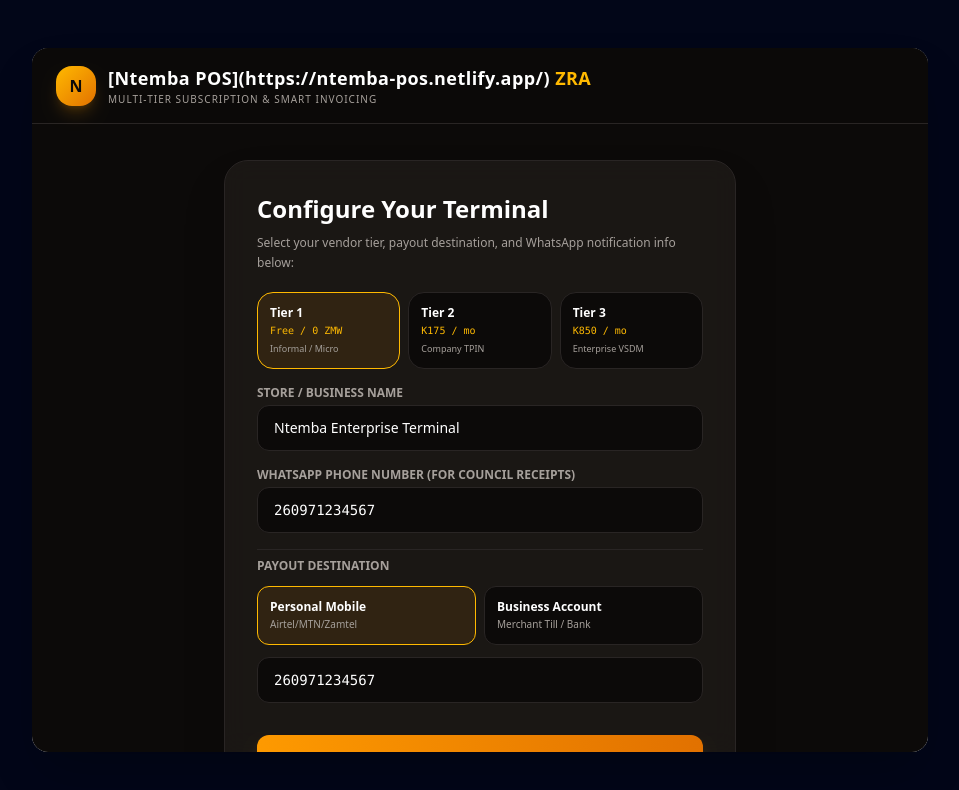
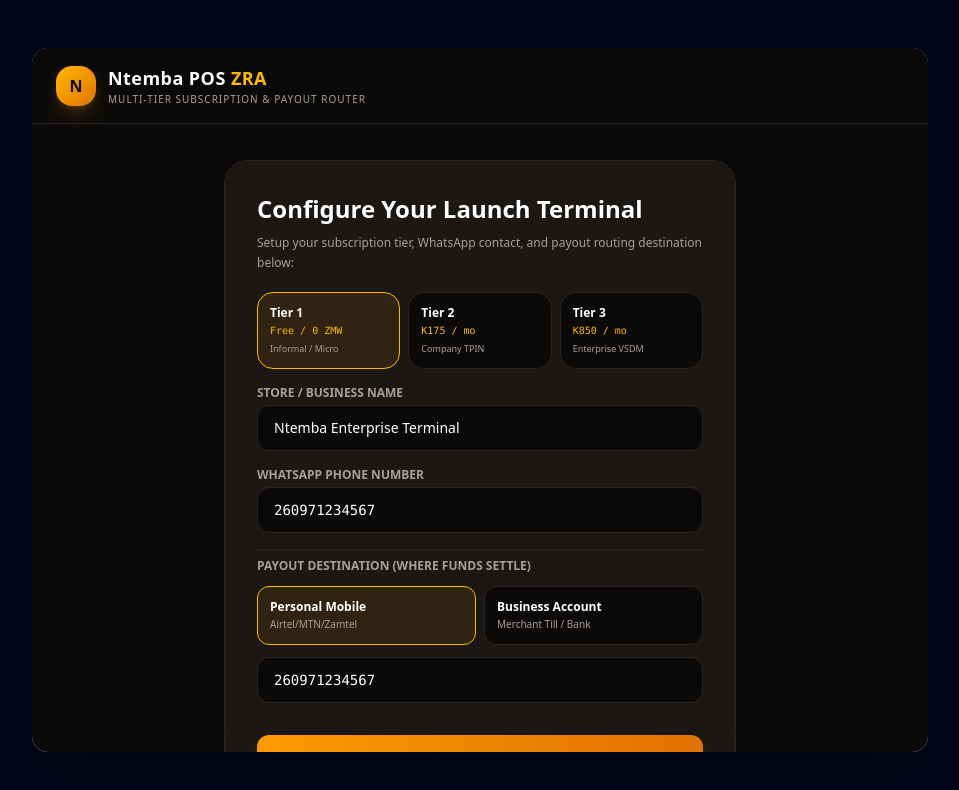
Before and after one commit to Ntemba-create/Ntemba-pos, a React (Vite) app: page / in a window 1280 px wide. Shown: the top 790 px of the page, without its empty margins (160-1119 px from the left). Built offline with nearby package versions, Linux system fonts and the light colour scheme.

Commit message:
Update App.jsx

```diff
--- a/src/App.jsx
+++ b/src/App.jsx
@@ -94,6 +94,30 @@
     };
   };
 
+  // --- LIVE MOBILE MONEY PAYMENT HANDLER ---
+  const processLiveMobilePayment = async (customerPhone, amount, payoutDestination) => {
+    try {
+      const paymentPayload = {
+        amount: amount,
+        currency: "ZMW",
+        customerPhone: customerPhone,
+        payoutTarget: payoutDestination,
+        merchantName: storeName
+      };
+
+      console.log("Initiating mobile money transaction...", paymentPayload);
+
+      // Simulated live gateway response for launch
+      alert(`Payment request of ZMW ${amount} sent to ${customerPhone}. Funds will route directly to: ${payoutDestination}`);
+      return true;
+
+    } catch (error) {
+      console.error("Payment processing failed:", error);
+      alert("Payment routing failed. Please check network connectivity.");
+      return false;
+    }
+  };
+
   const handleSmartCheckout = (fulfillmentType, paymentMethod) => {
     const totals = calculateTotals();
     const fiscalSig = `ZRA-VSDM-${Math.floor(100000 + Math.random() * 900000)}`;
@@ -156,8 +180,8 @@
             N
           </div>
           <div>
-            <h1 className="font-extrabold text-lg tracking-wide text-white">[Ntemba POS](https://ntemba-pos.netlify.app/) <span className={theme.accentGold}>ZRA</span></h1>
-            <p className="text-[10px] text-stone-400 uppercase tracking-widest">Multi-Tier Subscription & Smart Invoicing</p>
+            <h1 className="font-extrabold text-lg tracking-wide text-white">Ntemba POS <span className={theme.accentGold}>ZRA</span></h1>
+            <p className="text-[10px] text-stone-400 uppercase tracking-widest">Multi-Tier Subscription & Payout Router</p>
           </div>
         </div>
 
@@ -165,7 +189,9 @@
           <div className="flex items-center gap-3">
             <div className="text-right hidden sm:block">
               <p className="text-xs font-bold text-white">{storeName}</p>
-              <p className="text-[10px] text-amber-400 font-mono uppercase">{vendorTier} | Payout: {payoutDestinationType === 'personal' ? personalMobileNumber : businessMerchantTill || 'Corporate'}</p>
+              <p className="text-[10px] text-amber-400 font-mono uppercase">
+                {vendorTier} | Payout: {payoutDestinationType === 'personal' ? personalMobileNumber : businessMerchantTill || 'Corporate'}
+              </p>
             </div>
             <button
               onClick={() => setView('signup')}
@@ -177,14 +203,14 @@
         )}
       </header>
 
-      {/* VIEW 1: SIGNUP & PRICING TIER SELECTION */}
+      {/* VIEW 1: SIGNUP & CONFIGURATION */}
       {view === 'signup' && (
         <main className="flex-1 flex items-center justify-center p-6">
           <div className={`w-full max-w-lg p-8 rounded-3xl ${theme.cardBg} space-y-5 max-h-[90vh] overflow-y-auto`}>
             <div>
-              <h2 className="text-2xl font-black text-white mb-2">Configure Your Terminal</h2>
+              <h2 className="text-2xl font-black text-white mb-2">Configure Your Launch Terminal</h2>
               <p className="text-xs text-stone-400 leading-relaxed">
-                Select your vendor tier, payout destination, and WhatsApp notification info below:
+                Setup your subscription tier, WhatsApp contact, and payout routing destination below:
               </p>
             </div>
 
@@ -234,7 +260,7 @@
               </div>
 
               <div>
-                <label className="block text-xs font-semibold uppercase text-stone-400 mb-1">WhatsApp Phone Number (For Council Receipts)</label>
+                <label className="block text-xs font-semibold uppercase text-stone-400 mb-1">WhatsApp Phone Number</label>
                 <input
                   type="text"
                   value={whatsappPhone}
@@ -247,7 +273,7 @@
 
               {/* PAYOUT ROUTING CONFIGURATION BLOCK */}
               <div className="pt-2 border-t border-stone-800 space-y-3">
-                <label className="block text-xs font-semibold uppercase text-stone-400">Payout Destination</label>
+                <label className="block text-xs font-semibold uppercase text-stone-400">Payout Destination (Where funds settle)</label>
                 <div className="grid grid-cols-2 gap-2">
                   <button
                     type="button"
@@ -408,11 +434,20 @@
                     💵 Cash Tendered
                   </button>
                   <button
-                    onClick={() => handleSmartCheckout('pos', 'Mobile Money')}
+                    onClick={() => {
+                      const customerPhone = prompt("Enter customer's mobile money phone number (e.g., 260971234567):");
+                      if (customerPhone) {
+                        const totals = calculateTotals();
+                        const targetDestination = payoutDestinationType === 'personal' ? personalMobileNumber : businessMerchantTill;
+
+                        processLiveMobilePayment(customerPhone, totals.grandTotal, targetDestination);
+                        handleSmartCheckout('pos', 'Mobile Money');
+                      }
+                    }}
                     disabled={cart.length === 0}
                     className={`py-3 rounded-xl text-xs ${theme.primaryBtn} disabled:opacity-50`}
                   >
-                    📱 Mobile Money
+                    📱 Charge Mobile Money
                   </button>
                 </div>
               </div>
```
